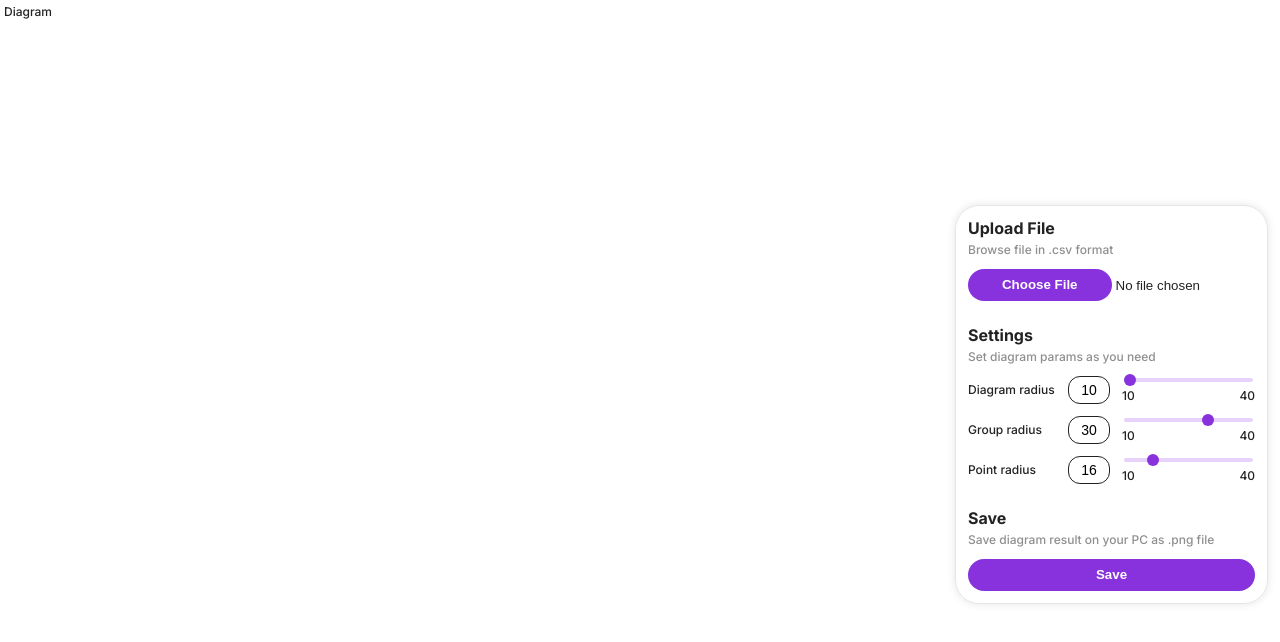
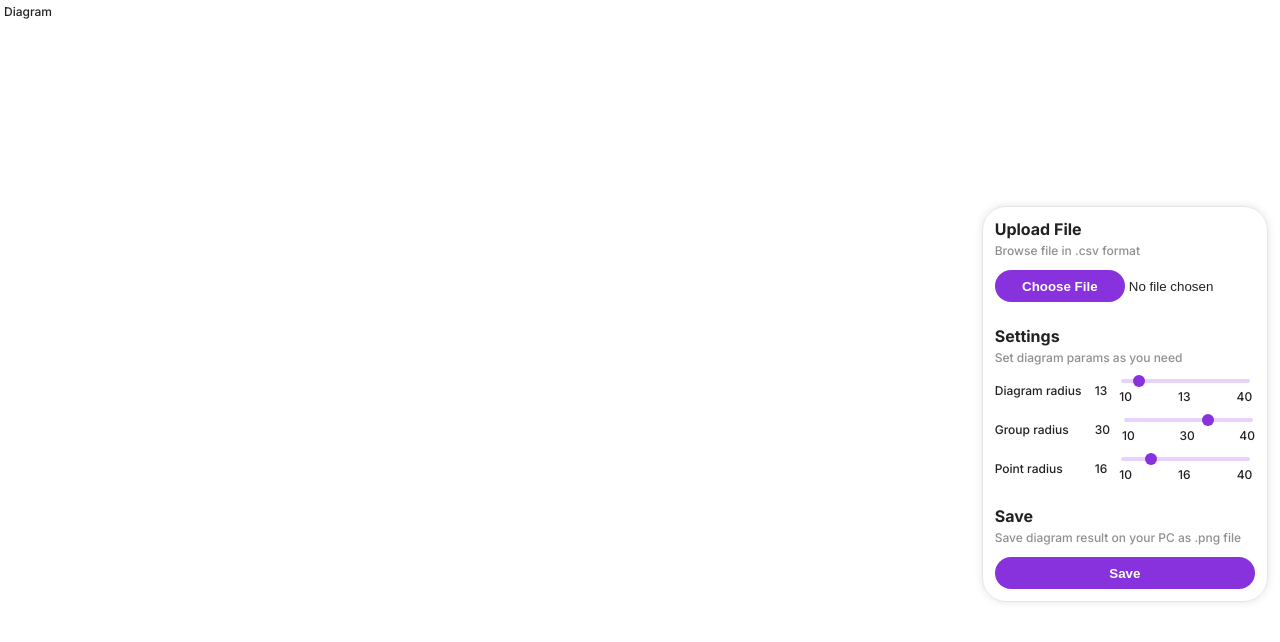
Before and after one commit to lletov/round-diagram, a React (Create React App) app: page / in a window 1280 px wide. Shown: the top 642 px of the page. Built offline with nearby package versions, Linux system fonts and the light colour scheme.

Commit message:
feat: zustand setting set

```diff
--- a/package.json
+++ b/package.json
@@ -9,7 +9,8 @@
     "react": "^18.3.1",
     "react-dom": "^18.3.1",
     "react-scripts": "5.0.1",
-    "web-vitals": "^2.1.4"
+    "web-vitals": "^2.1.4",
+    "zustand": "^4.5.4"
   },
   "scripts": {
     "start": "react-scripts start",
--- a/src/App.js
+++ b/src/App.js
@@ -3,24 +3,12 @@ import './App.css';
 import { Diagram } from './components/Diagram.js';
 import { Panel } from './components/Panel.js';
 import { createContext, useContext, useState, useLayoutEffect } from 'react';
-import { DiagramContext } from './components/Context.js';
 
 function App() {
-  const [diagramParams, setDiagramParams] = useState({
-    width: 800,
-    height: 600,
-    diagramRadius: 10,
-    groupRadius: 30,
-    pointRadius: 16
-  })
-
   return (
     <div className="app">
-      <DiagramContext.Provider value={diagramParams}>
         <Diagram/>
         <Panel/>
-      </DiagramContext.Provider>
-
     </div>
   );
 }
--- a/src/components/Context.js
+++ /dev/null
@@ -1,3 +0,0 @@
-import { createContext } from 'react';
-
-export const DiagramContext = createContext(null);
--- a/src/components/Panel.js
+++ b/src/components/Panel.js
@@ -1,11 +1,11 @@
 import React from 'react'
 import { useContext } from 'react';
 import { RangeSetting } from './RangeSetting'
-import { DiagramContext } from './Context.js';
+import useStore from './../store/Store'
 
 export const Panel = () => {
 
-  const params = useContext(DiagramContext);
+  const state = useStore((state) => state);
 
   return (
     <div className='panel'>
@@ -23,22 +23,24 @@ export const Panel = () => {
             </div>
             <RangeSetting
                 title='Diagram radius'
+                stateParam='diagramRadius'
                 min="10"
                 max="40"
-                value={params.diagramRadius}
-                width={params.width}
+                value={state.diagramRadius}
             />
             <RangeSetting
                 title='Group radius'
+                stateParam='groupRadius'
                 min="10"
                 max="40"
-                value={params.groupRadius}
+                value={state.groupRadius}
             />
             <RangeSetting
                 title='Point radius'
+                stateParam='pointRadius'
                 min="10"
                 max="40"
-                value={params.pointRadius}
+                value={state.pointRadius}
             />
         </div>
         <div className='panel-block'>
--- a/src/components/RangeSetting.js
+++ b/src/components/RangeSetting.js
@@ -1,16 +1,30 @@
 import React, { useState } from 'react'
 import { useContext } from 'react'
+import useStore from './../store/Store'
 
-export const RangeSetting = ({title, min, max, value}) => {
+export const RangeSetting = ({title, stateParam, min, max, value}) => {
+  const setRangeInput = useStore(({ setRangeInput }) => setRangeInput)
 
   return (
     <div className='range-setting'>
         <div className='range-setting-title'>{title}</div>
-        <input type='number' value={value}/>
+        {/* <input
+          type='number'
+          value={value}
+          onChange={(event)=>{setDiagramRadius(event.target.value, min, max)}}
+        /> */}
+        <p>{value}</p>
         <div className='range-input'>
-            <input type='range' min={min} max={max} defaultValue={value}/>
+            <input
+              type='range'
+              min={min}
+              max={max}
+              value={value}
+              onChange={(event)=>{setRangeInput(stateParam, event.target.value, min, max)}}
+            />
             <div>
                 <p>{min}</p>
+                <p>{value}</p>
                 <p>{max}</p>
             </div>
         </div>
--- /dev/null
+++ b/src/store/Store.js
@@ -0,0 +1,22 @@
+import { create } from 'zustand'
+
+const useStore = create((set) => ({
+    width: 800,
+    height: 600,
+    diagramRadius: 13,
+    groupRadius: 30,
+    pointRadius: 16,
+    setRangeInput(param, num, min, max) {
+        if (num >= min || num <= max){
+            set({ [param]: num})
+        }
+        if (num < min){
+            set({ [param]: min})
+        }
+        if (num > max){
+            set({ [param]: max})
+        }
+    },
+}))
+
+export default useStore
```
Also changed, not shown: 1 other file (tests, documents, lock files or other folders).
